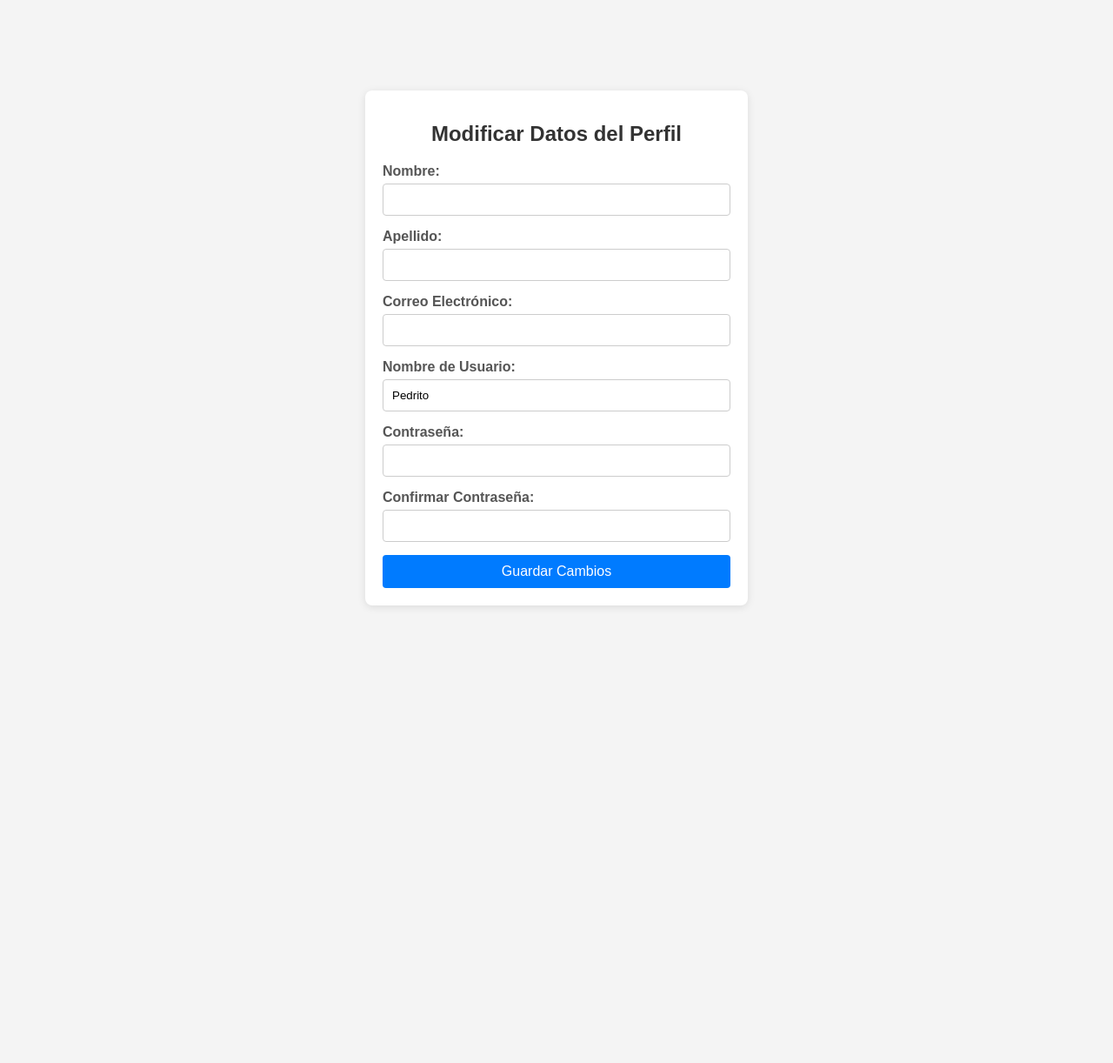
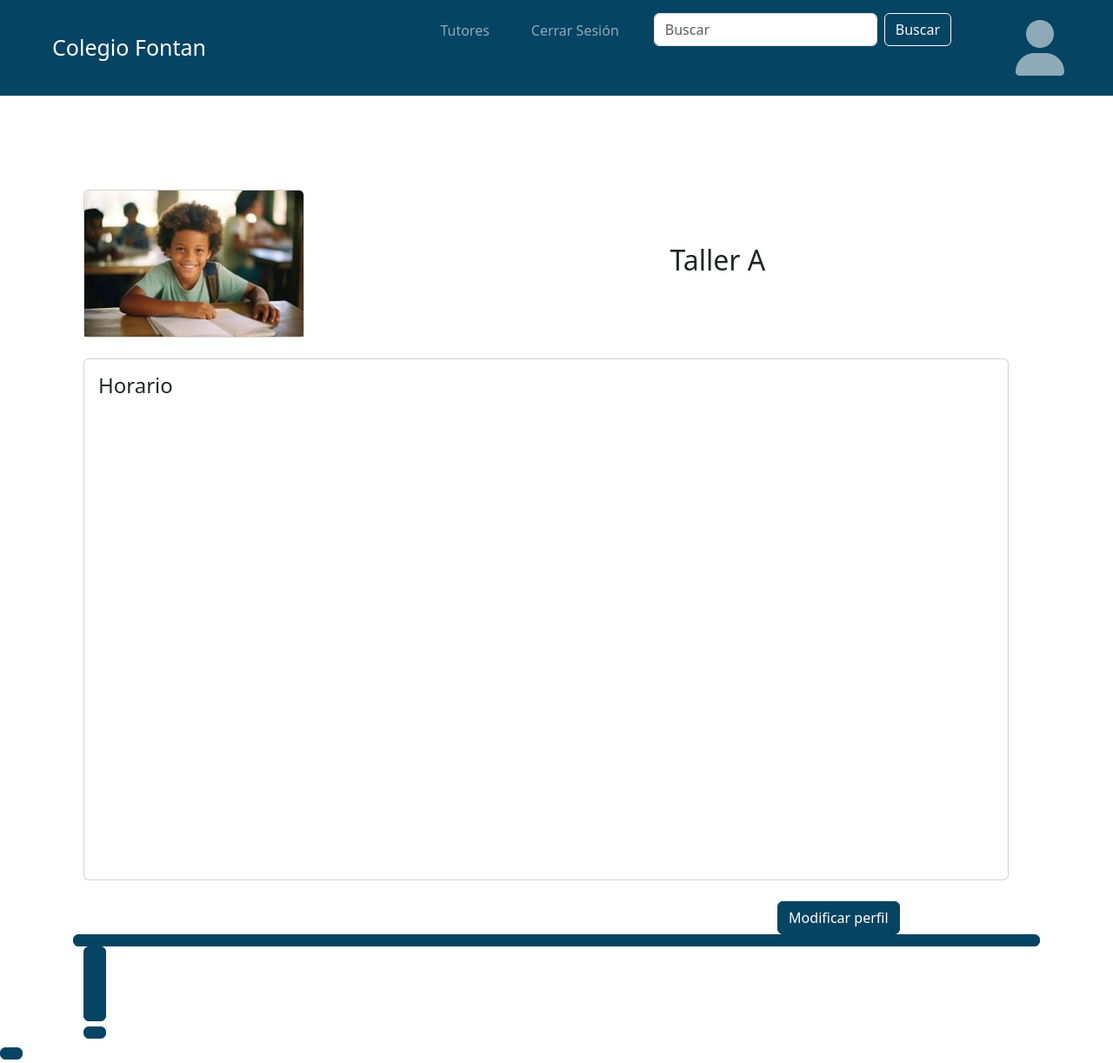
Before and after one commit to joseduquep/HorariosFontan, a Django app: page /usuarios/perfil_personal/ in a window 1280 px wide. Shown: the whole page at 87% size. Before the commit the page ends 698 px from the top, so only its background shows below. Run offline with Django 4.2, Linux system fonts and the light colour scheme; a user stored in the database is signed in; some libraries are stand-ins or nearby versions.

Commit message:
ya el boton del perfil madna al tutor, y ade ahi se puede modificar el perfil

```diff
--- a/horarioFontanProyecto/templates/navbar.html
+++ b/horarioFontanProyecto/templates/navbar.html
@@ -11,7 +11,7 @@
           <a class="nav-link me-3">Tutores</a>
         </li>
         <li class="nav-item me-3">
-          <a class="nav-link me-3">Cerrar Sesión</a>
+          <a class="nav-link me-3" href="{% url 'usuarios:logout' %}">Cerrar Sesión</a>
         </li>
         <li class="nav-item me-3">
           <form class="d-flex">
@@ -20,7 +20,7 @@
           </form>
         </li>
         <li class="nav-item me-3">
-          <a class="nav-link me-3 space-left" href="{% url 'usuarios:perfil_modificar' %}">
+          <a class="nav-link me-3 space-left" href="{% url 'usuarios:perfil_usuario' %}">
             <i class="fas fa-user fa-4x"></i>
           </a>
         </li>
@@ -28,7 +28,7 @@
       {% else %}
       <ul class="navbar-nav ms-auto mb-2 mb-lg-0 me-1">
         <li class="nav-item me-3">
-          <a class="nav-link me-3">Iniciar Sesión</a>
+          <a class="nav-link me-3" href="{% url 'usuarios:vista_inicio' %}">Iniciar Sesión</a>
         </li>
         <li class="nav-item me-3">
           <a class="nav-link me-3" href="{% url 'usuarios:vista_registro_usuario' %}">Registrarse</a>
--- /dev/null
+++ b/horarioFontanProyecto/usuarios/templates/usuarios/perfil_usuario.html
@@ -0,0 +1,41 @@
+{% extends 'base.html' %}
+{% load static %}
+
+{% block content %}
+<div class="space2x">
+    <div class="row extremos">
+        <div class="col-md-3">
+            <div class="card" style="width: 100%;">
+                <img src="{% static 'images/images.jpg' %}" class="card-img-top" alt="Estudiante Image">
+            </div>
+        </div>
+        <div class="col-md-4 d-flex align-items-center">
+            <h1>{{ user.first_name}}</h1>
+        </div>
+        <div class="col-md-2 d-flex align-items-center justify-content-center">
+            <h2>Taller A</h2>
+        </div>
+    </div>
+
+    <div class="row mt-4" style="width: 100%;">
+        <div class="col-md-12">
+            <div class="card" style="height: 600px;">
+                <div class="card-body">
+                    <h4>Horario</h4>
+                </div>
+            </div>
+        </div>
+    </div>
+
+    <div class="row mt-4">
+        <div class="col-md-7"></div>
+        <div class="col-md-5 d-flex align-items-center justify-content-center">
+            <a class="btn btn-custom" href="{% url 'usuarios:perfil_modificar' %}">Modificar perfil</button>
+        </div>
+    </div>
+    <br><br><br>
+</div>
+
+<script src="https://ajax.googleapis.com/ajax/libs/jquery/3.5.1/jquery.min.js"></script>
+<script src="https://maxcdn.bootstrapcdn.com/bootstrap/4.5.2/js/bootstrap.min.js"></script>
+{% endblock %}
--- a/horarioFontanProyecto/usuarios/urls.py
+++ b/horarioFontanProyecto/usuarios/urls.py
@@ -9,5 +9,6 @@
     path('', views.inicio, name='vista_inicio'),
     path('registro/', views.registro_usuario, name='vista_registro_usuario'),
     path('logout/', views.logout_user, name='logout'),
-    path('perfil_personal/', views.perfil_modificar, name='perfil_modificar'),
+    path('perfil_personal/', views.perfil_usuario, name='perfil_usuario'),
+    path('perfil_modificar/', views.perfil_modificar, name='perfil_modificar'),
 ]
--- a/horarioFontanProyecto/usuarios/views.py
+++ b/horarioFontanProyecto/usuarios/views.py
@@ -40,6 +40,10 @@
 	messages.success(request, "Cerraste sesion correctamente...")
 	return render(request, 'usuarios/inicio.html')
 
+
+def perfil_usuario(request):
+    return render(request, 'usuarios/perfil_usuario.html/')
+
 def perfil_modificar(request):
     if request.method == 'POST':
         user = request.user
@@ -56,6 +60,6 @@
 
         user.save()
         messages.success(request, '¡Perfil actualizado exitosamente!')
-        return redirect('perfil_modificar')
+        return render(request, 'usuarios/perfil_usuario.html')
 
-    return render(request, 'usuarios/perfil_personal.html')
+    return render(request, 'usuarios/perfil_modificar.html')
```
Also changed, not shown: horarioFontanProyecto/db.sqlite3, horarioFontanProyecto/usuarios/templates/usuarios/perfil_modificar.html (renamed from horarioFontanProyecto/usuarios/templates/usuarios/perfil_personal.html).
